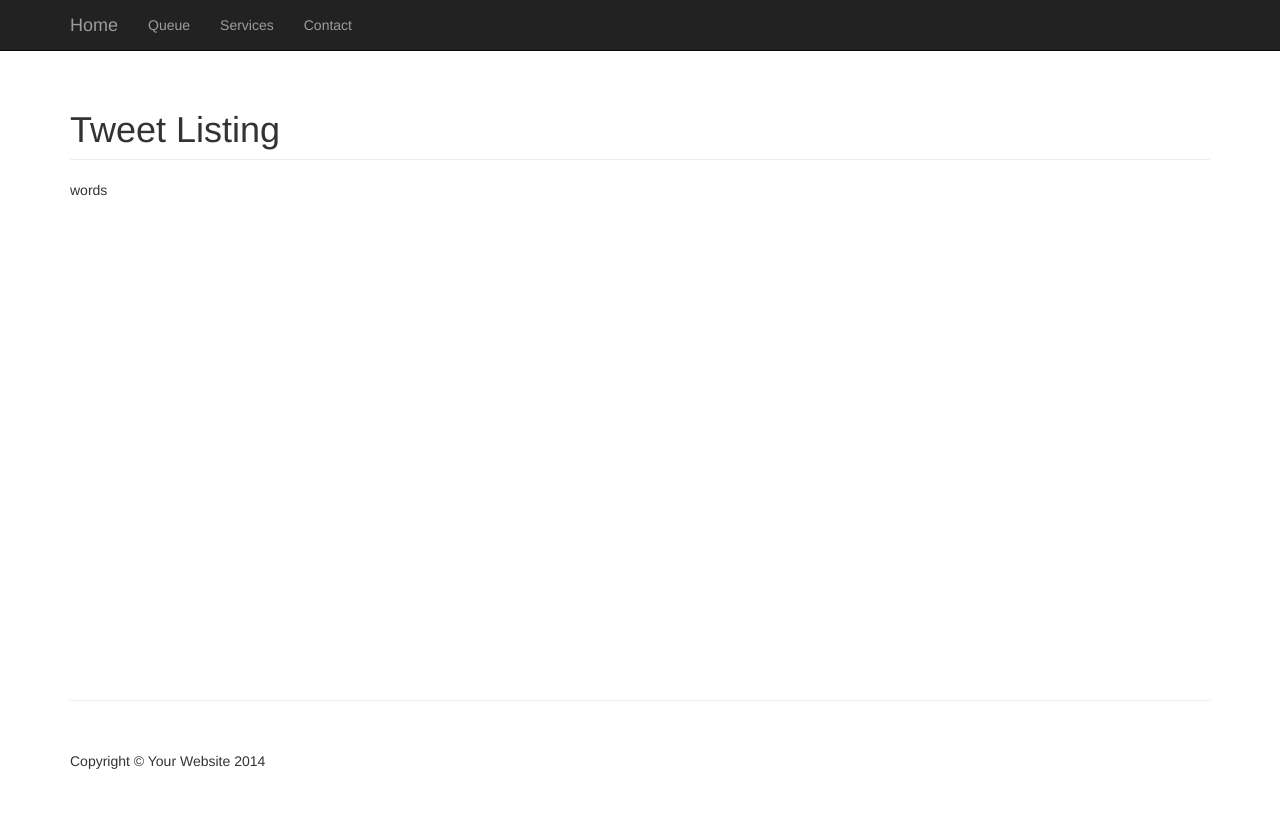
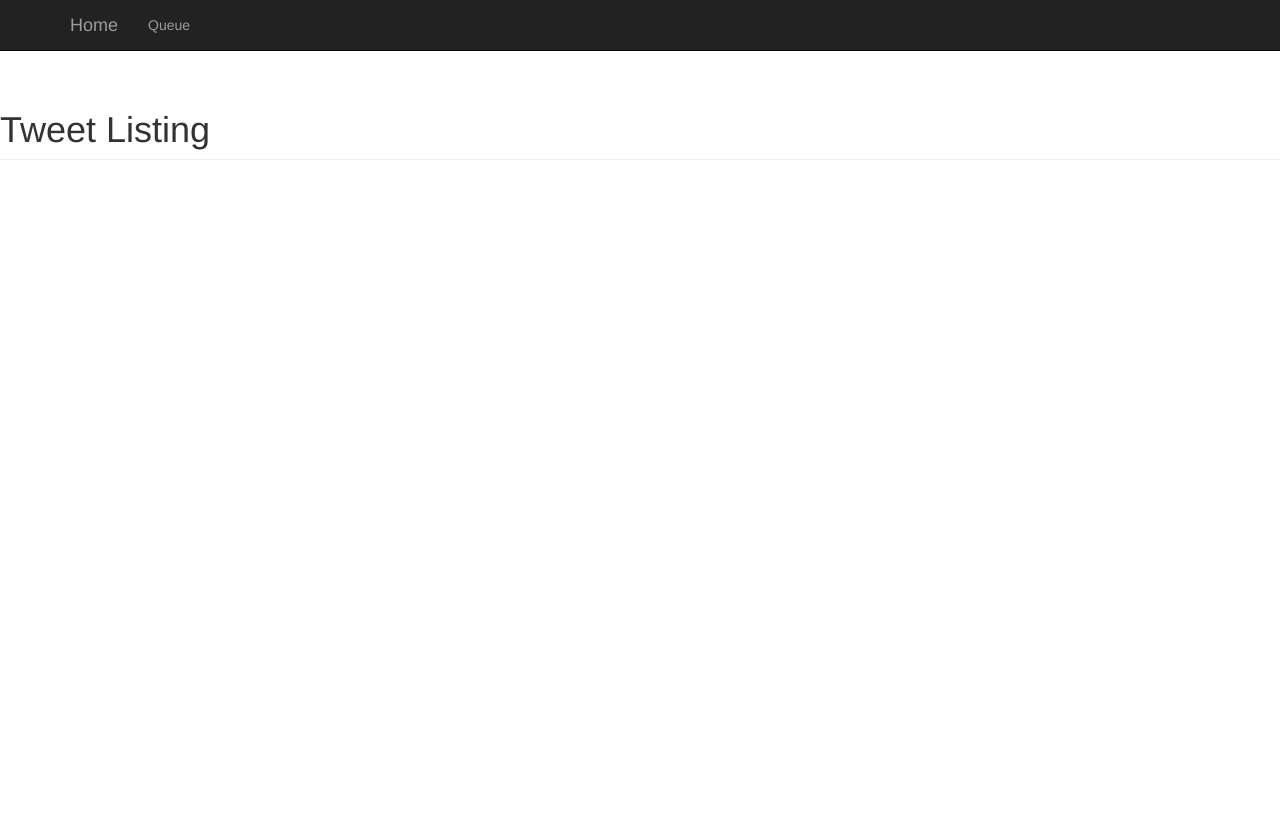
Before and after one commit to L1k3N8/tweetDelete, a PHP site: page /queueShow.php in a window 1280 px wide. After the commit the page ends 160 px from the top, so only its background shows below. Run offline with PHP 8.4, Linux system fonts and the light colour scheme; data that the repository does not hold is empty.

Commit message:
cleanup of table

```diff
--- a/queueShow.php
+++ b/queueShow.php
@@ -1,40 +1,21 @@
 <!DOCTYPE html>
 <html lang="en">
-
 <head>
-
     <meta charset="utf-8">
     <meta http-equiv="X-UA-Compatible" content="IE=edge">
     <meta name="viewport" content="width=device-width, initial-scale=1">
     <meta name="description" content="">
     <meta name="author" content="">
-
     <title>Twitter Job Runner</title>
-
-
-    <!-- Bootstrap Core CSS -->
     <link href="css/bootstrap.min.css" rel="stylesheet">
     <script src="./js/jquery.js"></script>
-    <!-- Custom CSS -->
     <link href="css/portfolio-item.css" rel="stylesheet">
-
-    <!-- HTML5 Shim and Respond.js IE8 support of HTML5 elements and media queries -->
-    <!-- WARNING: Respond.js doesn't work if you view the page via file:// -->
-    <!--[if lt IE 9]>
-        <script src="https://oss.maxcdn.com/libs/html5shiv/3.7.0/html5shiv.js"></script>
-        <script src="https://oss.maxcdn.com/libs/respond.js/1.4.2/respond.min.js"></script>
-    <![endif]-->
 <link href="./css/clusterize.css" rel="stylesheet">
 <script src="./js/clusterize.min.js"></script>
-
 </head>
-
 <body>
-
-    <!-- Navigation -->
     <nav class="navbar navbar-inverse navbar-fixed-top" role="navigation">
         <div class="container">
-            <!-- Brand and toggle get grouped for better mobile display -->
             <div class="navbar-header">
                 <button type="button" class="navbar-toggle" data-toggle="collapse" data-target="#bs-example-navbar-collapse-1">
                     <span class="sr-only">Toggle navigation</span>
@@ -50,35 +31,18 @@
                     <li>
                         <a href="queueShow.php">Queue</a>
                     </li>
-                    <li>
-                        <a href="#">Services</a>
-                    </li>
-                    <li>
-                        <a href="#">Contact</a>
-                    </li>
                 </ul>
             </div>
-            <!-- /.navbar-collapse -->
         </div>
-        <!-- /.container -->
     </nav>
-
-    <!-- Page Content -->
-    <div class="container">
-
-        <!-- Portfolio Item Heading -->
         <div class="row">
             <div class="col-lg-12">
                 <h1 class="page-header">Tweet Listing
                 </h1>
             </div>
         </div>
-        <!-- /.row -->
-
-        <!-- Portfolio Item Row -->
         <div class="row" style="height:500px">
              <div class="col-md-8">
-                 words
             <?php
             global $con;
             include('./include/mysql_con.php');
@@ -86,7 +50,7 @@
             $result = mysqli_query($con, $q);
             if (mysqli_num_rows($result) > 0) {
                 // output data of each row
-                $start = "<table style='border-collapse: separate; border-spacing: 10px;'><thead><tr>Tweet ID</tr><tr>Time Added To Queue</tr></thead><tbody>";
+                $start = "<table style='border-collapse: separate; border-spacing: 10px;'><thead><tr><th>Tweet ID</th><th>Time Added To Queue</th></tr></thead><tbody>";
                 while($row = mysqli_fetch_assoc($result)) {
                     $tim = $row['time_added'];
                     $idno = $row['tweet_id'];
@@ -97,33 +61,9 @@
             }
 
             ?>
-
-            </div></div>
-        <!-- /.row -->
-
-        <!-- Related Projects Row -->
-
-
-        <hr>
-
-        <!-- Footer -->
-        <footer>
-            <div class="row">
-                <div class="col-lg-12">
-                    <p>Copyright &copy; Your Website 2014</p>
-                </div>
             </div>
-            <!-- /.row -->
-        </footer>
-
-    <!-- /.container -->
-
-    <!-- jQuery -->
+    </div>
     <script src="js/jquery.js"></script>
-
-    <!-- Bootstrap Core JavaScript -->
     <script src="js/bootstrap.min.js"></script>
-
 </body>
-
 </html>
```
